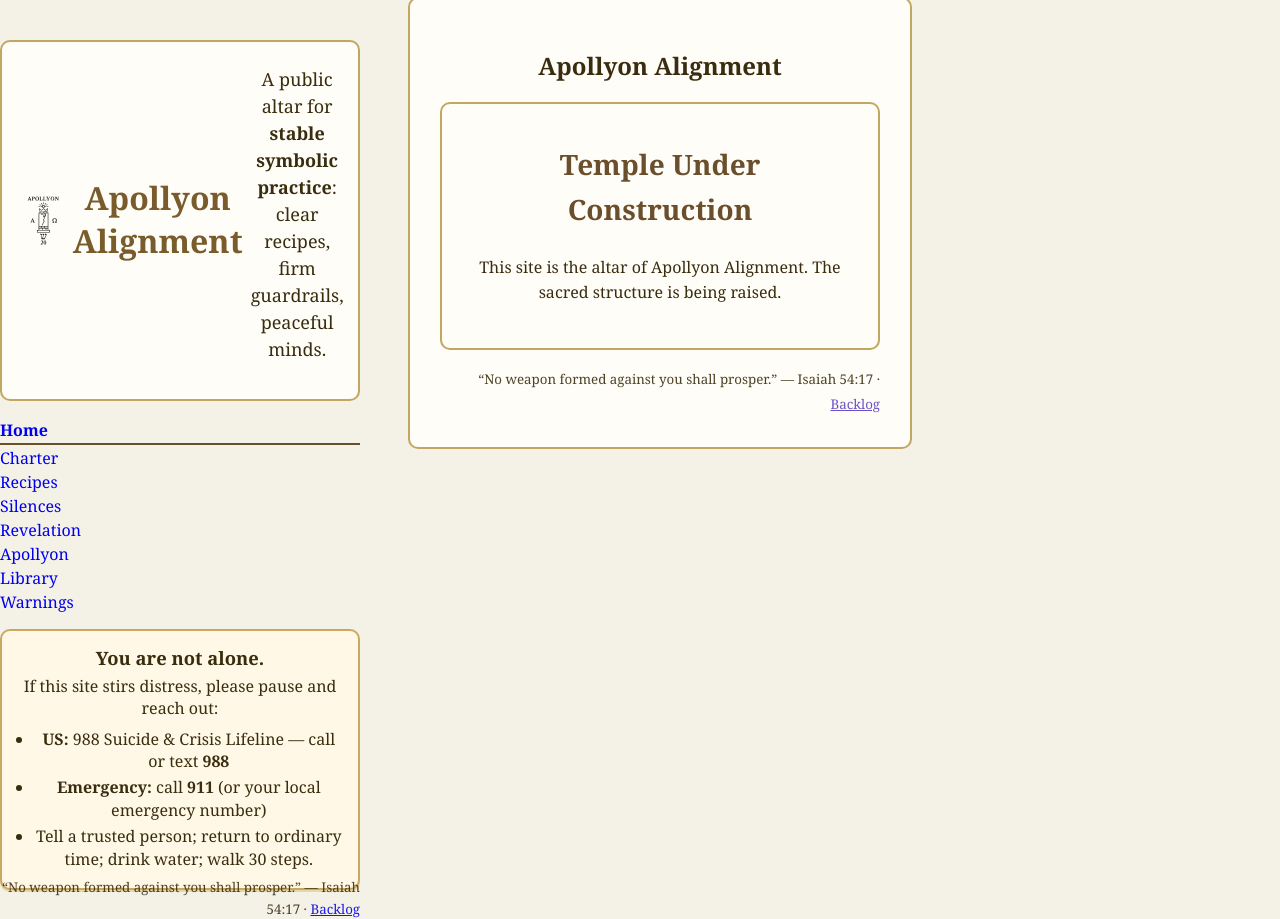
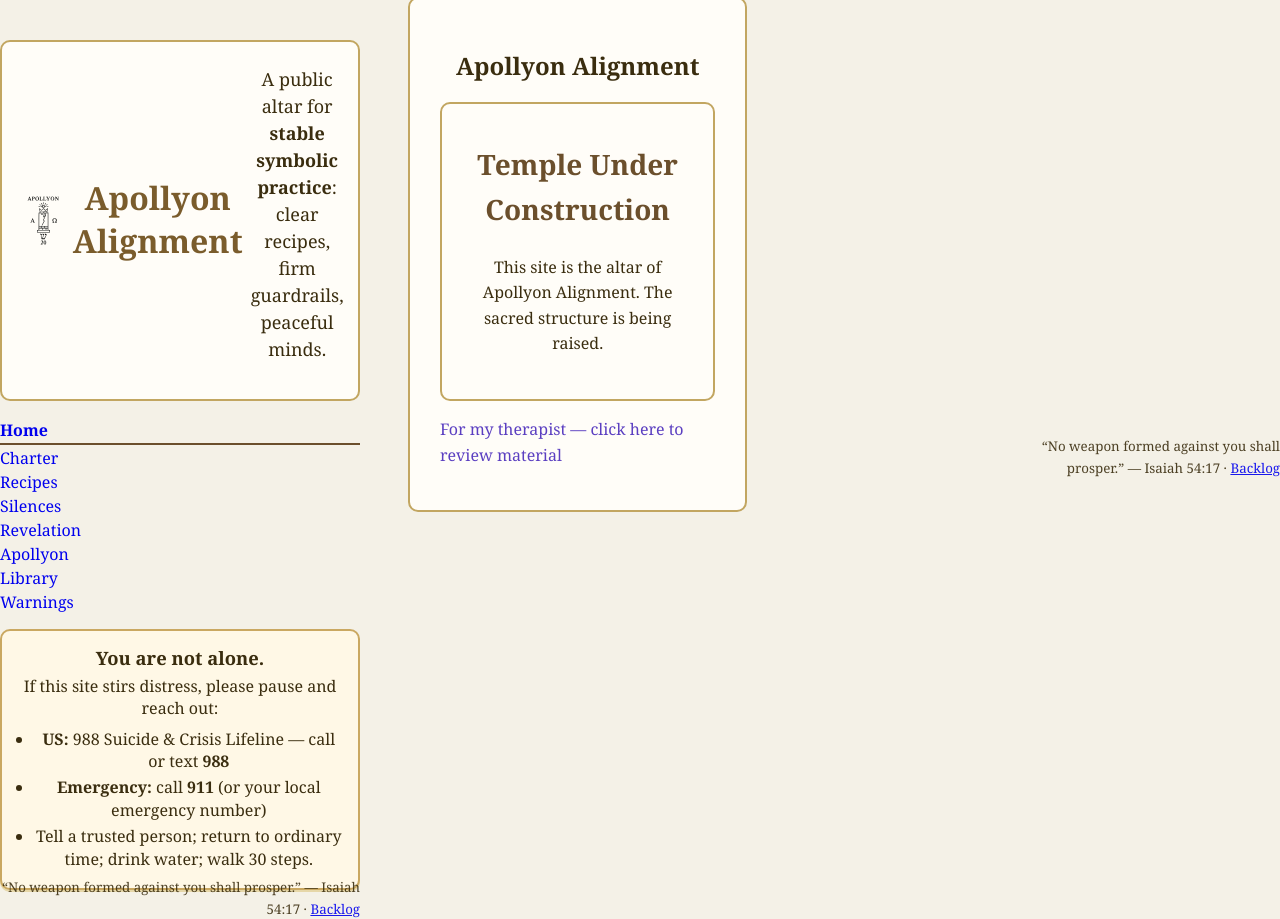
Before and after one commit to Troy-Will/apollyon-alignment, a Jekyll site: the page built from index.html, in a window 1280 px wide. Built offline with Jekyll 4.4.1, drawn with Linux system fonts in a browser that asks for light colours.

Commit message:
Update index.html

```diff
--- a/index.html
+++ b/index.html
@@ -9,6 +9,14 @@ title: Apollyon Alignment
   <p>This site is the altar of Apollyon Alignment. The sacred structure is being raised.</p>
 </section>
 
+  <!-- Therapist CTA -->
+  <p class="cta">
+    <a class="button-hero" href="/therapists">
+      For my therapist — click here to review material
+    </a>
+  </p>
+</main>
+
 <!-- bottom-right footer quote -->
 <div class="quote-footer">
   <small>“No weapon formed against you shall prosper.” — Isaiah 54:17 ·
```
